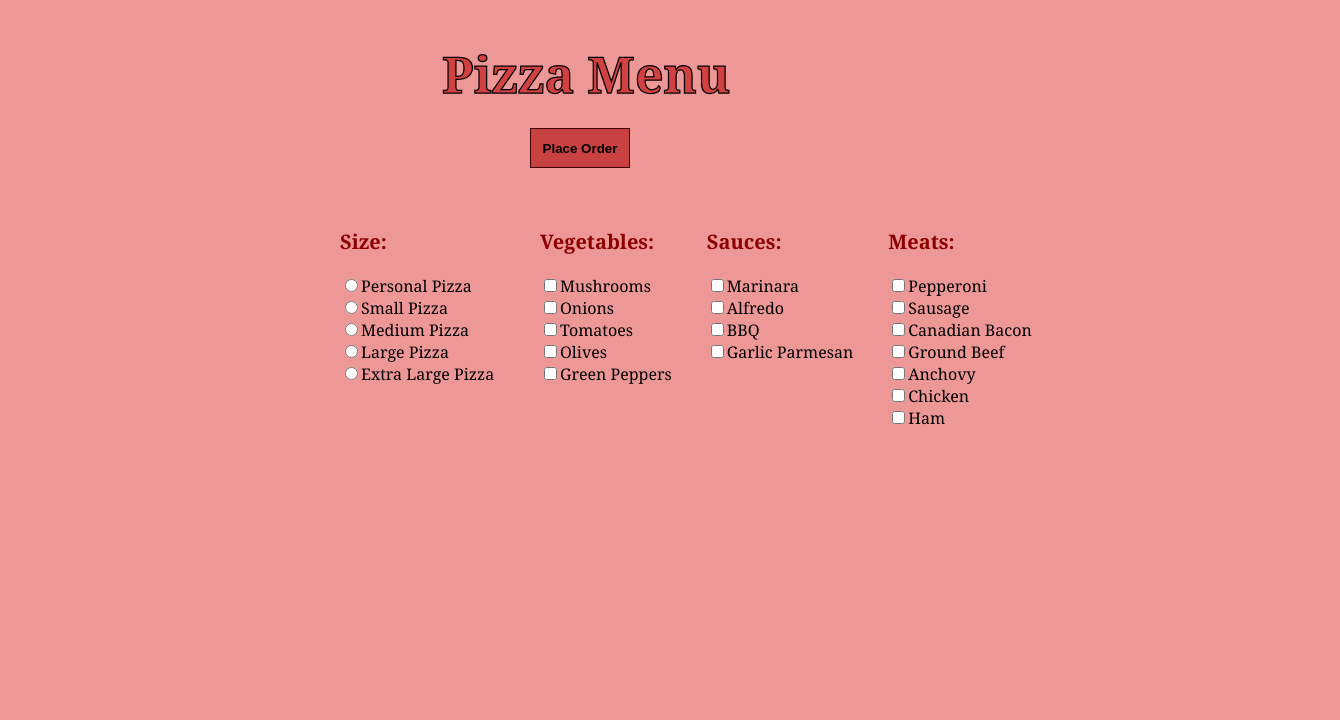
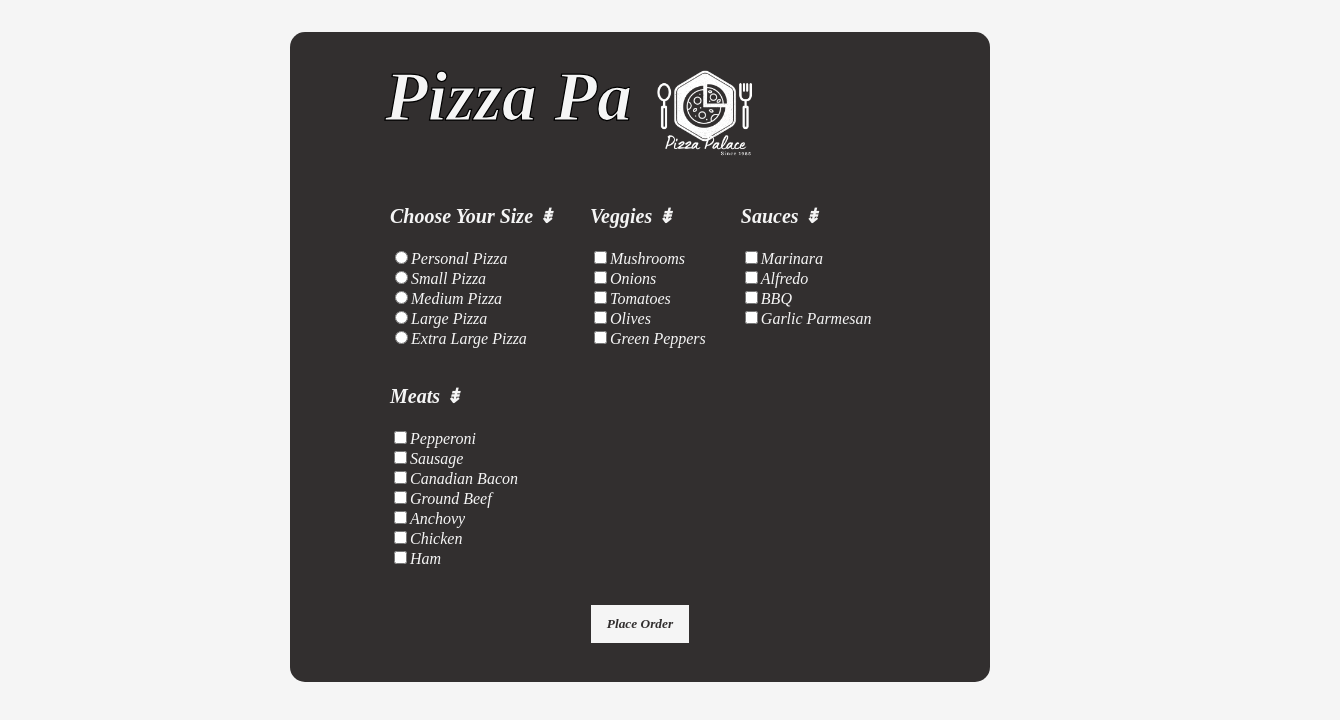
Before and after one commit to janellinteriano/JavaScript-Projects, a plain HTML site: page Pizza_Project/Pizza.html in a window 1280 px wide. Shown: the whole page, 1340 px wide, since content can reach past the window. Drawn offline with Linux system fonts and the light colour scheme.

Commit message:
made changes to pizza project

```diff
--- a/Pizza_Project/Pizza.html
+++ b/Pizza_Project/Pizza.html
@@ -9,13 +9,12 @@
     </head>
     <body>
         <div id = "menuBG">
-            <h1 style = "margin: 0 0px 0 50px;">Pizza Menu</h1>
-            <input id = "btnOrder" type = "button" onclick = "getReceipt()"
-            value = "Place Order">
+            <h1 class="menu-title">Pizza Palace</h1>
+            <img src="pizza.png" alt="pizza logo">
             <form id = "frmMenu">
                 <div class = "menu-container">
                     <div class = "menu left">
-                    <h3>Size:</h3>
+                        <h3>Choose Your Size &#8671;</h3>
                         <input class = "size" type = "radio" name = "Size"
                         value = "Personal Pizza">Personal Pizza<br>
                         <input class = "size" type = "radio" name = "Size"
@@ -29,7 +28,7 @@
                     </div>
 
                     <div class = "menu middle">
-                    <h3>Vegetables:</h3>
+                        <h3>Veggies &#8671;</h3>
                         <input class = "toppings" type = "checkbox" name = "Toppings"
                         value = "Mushrooms">Mushrooms<br>
                         <input class = "toppings" type = "checkbox" name = "Toppings"
@@ -43,7 +42,7 @@
                     </div>
 
                     <div class = "menu middle">
-                    <h3>Sauces:</h3>
+                        <h3>Sauces &#8671;</h3>
                         <input class = "toppings" type = "checkbox" name = "Toppings"
                         value = "Marinara">Marinara<br>
                         <input class = "toppings" type = "checkbox" name = "Toppings"
@@ -55,7 +54,7 @@
                     </div>
 
                     <div class = "menu right">
-                    <h3>Meats:</h3>
+                        <h3>Meats &#8671;</h3>
                         <input class = "toppings" type = "checkbox" name = "Toppings"
                         value = "Pepperoni">Pepperoni<br>
                         <input class = "toppings" type = "checkbox" name = "Toppings"
@@ -74,6 +73,8 @@
                     <div id = "cart">
                         <div id = "showText"></div>
                         <div id = "totalPrice"></div>
+                        <input id = "btnOrder" type = "button" onclick = "getReceipt()"
+            value = "Place Order">
                     </div>
                 </div>
             </form>
--- a/Pizza_Project/Pizza_CSS/Pizza.css
+++ b/Pizza_Project/Pizza_CSS/Pizza.css
@@ -1,46 +1,63 @@
 body {
-    background-color: rgb(237, 151, 151);
+    background-color:whitesmoke;
+    font-style: italic;
 }
 
-h1, h3 #totalPrice {
-    font-family: Cambria, Cochin, Georgia, Times, 'Times New Roman', serif;
+h1, h3, #totalPrice {
+    font-family: 'Times New Roman';
+    font-style: italic;
 
 }
 
 h3 {
-    color: darkred;
+    color: whitesmoke;
     font-size: 20px;
 
 }
 
 h1 {
-    color: rgb(209, 65, 65);
+    color: whitesmoke;
     -webkit-text-stroke: 1.25px;
     -webkit-text-stroke-color: black;
-    font-size: 50px;
-    padding-left: 52px;
-}
-
-div {
-    font-family: Georgia, 'Times New Roman', Times, serif;
-    color: black;
+    font-size: 70px;
 }
 
 #menuBG {
-    width: 600px;
-    height: 470px;
-    margin: 40px auto;
+    width: 700px;
+    height: 650px;
+    margin: auto;
+    background-color: #322F2F;
+    border: 2px;
+    border-radius: 15px;
+    margin-top: -15px;
 }
 
 #frmMenu {
     width: 1000px;
     height: 500px;
-    margin: 40px auto;
+    margin: auto;
 }
 
 .menu-container {
-    display: flex;
     flex-wrap: wrap;
+    white-space: normal;
+    width: 800px;
+    margin: auto;
+    color: whitesmoke;
+}
+
+.menu-title {
+    text-align: left;
+    padding-top: 25px;
+    margin-left: 95px;
+}
+
+img {
+    width: 150px;
+    height: 150px;
+    position: absolute;
+    top: 40px;
+    right: 500px;
 }
 
 #totalPrice {
@@ -66,7 +83,6 @@ div {
 .right {
     width: 200px;
     height: 200px;
-    float: right;
 }
 
 #showText {
@@ -84,10 +100,17 @@ div {
 }
 
 #btnOrder {
-    margin: 20px 0px 0px 190px;
+    margin: auto;
     width: 100px;
     height: 40px;
     font-weight: bold;
-    background-color: rgb(202, 65, 65);
-    border: solid 1px rgb(62, 5, 5);
+    background-color: whitesmoke;
+    border: solid 1px #322F2F;
+    color: #322F2F;
+    font-family: 'Times New Roman';
+    font-style: italic;
 }
+
+#btnOrder:hover {
+    background-color: rgb(221, 221, 221);
+}
```
Also changed, not shown: Pizza_Project/pizza.png (added). Lines whose indentation alone changed are shown as unchanged.
